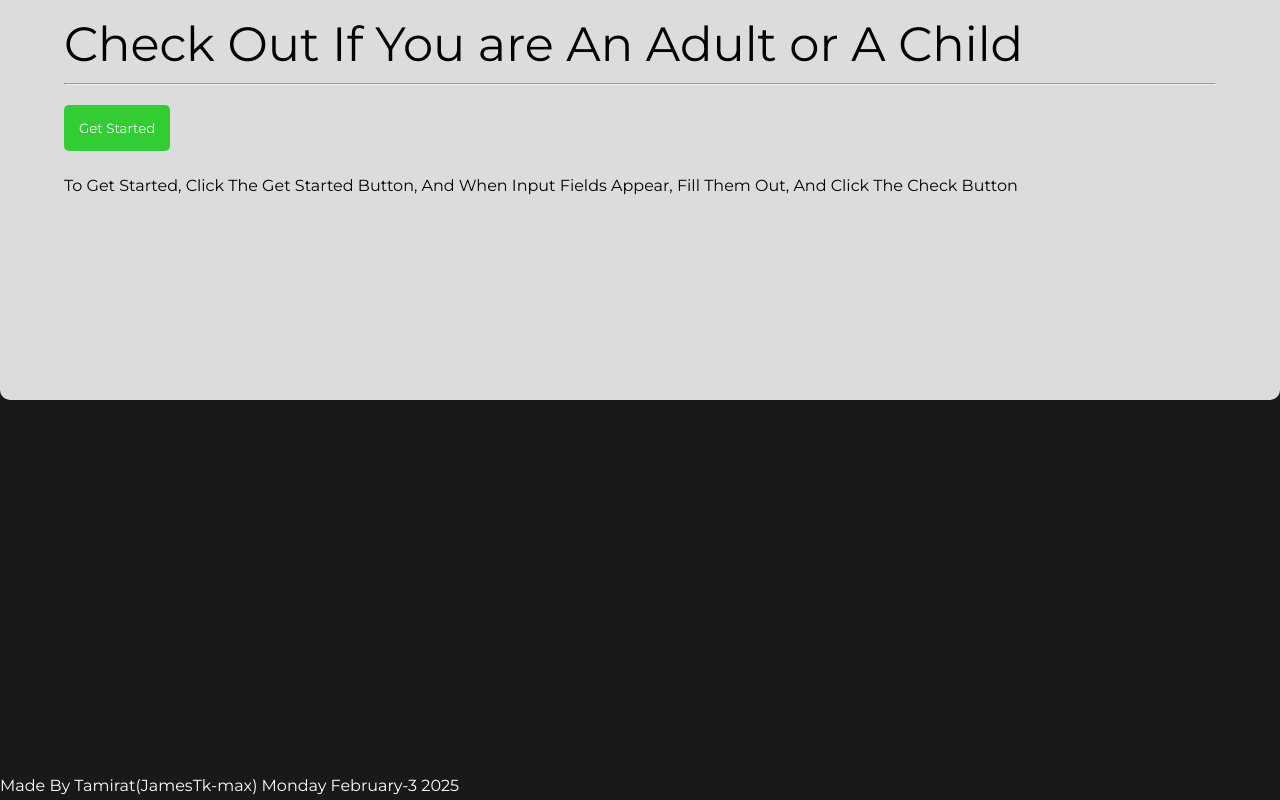
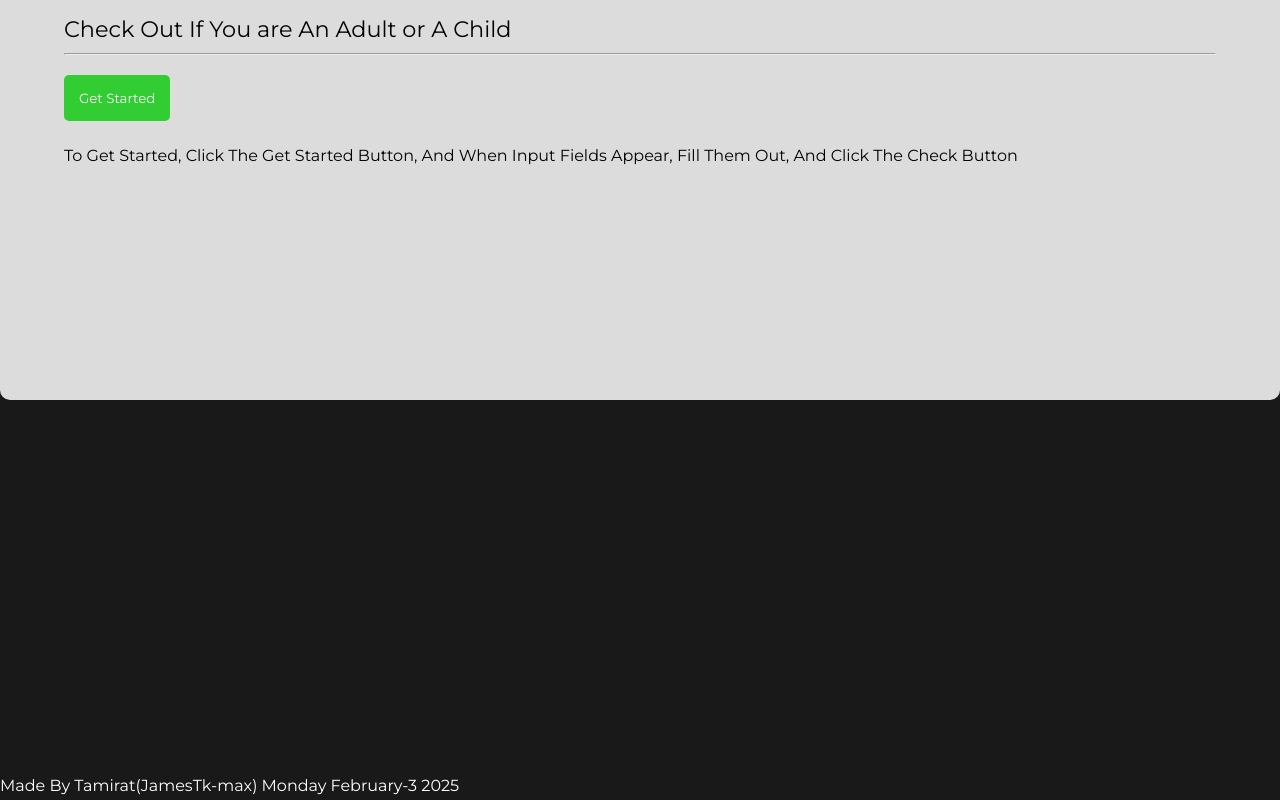
Before and after one commit to jamesTk-max/Child-Or-Adult, a plain HTML site: page index.html in a window 1280 px wide. Drawn offline with Linux system fonts and the light colour scheme.

Commit message:
Update index.html

```diff
--- a/index.html
+++ b/index.html
@@ -29,7 +29,7 @@
         }
         .container h1{
            padding-bottom: 10px;
-           font-size: 3rem;
+           font-size: 1.4rem;
         }
         .container button{
             background-color: limegreen;
```
